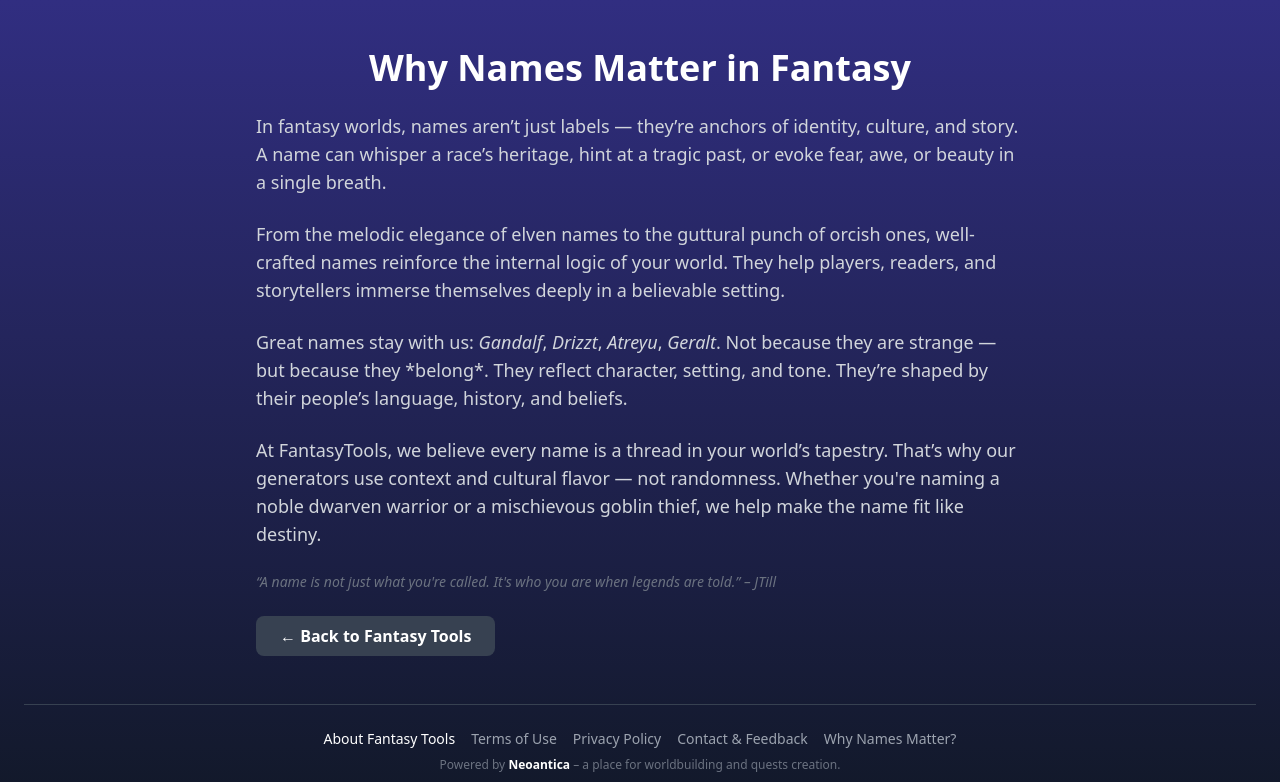
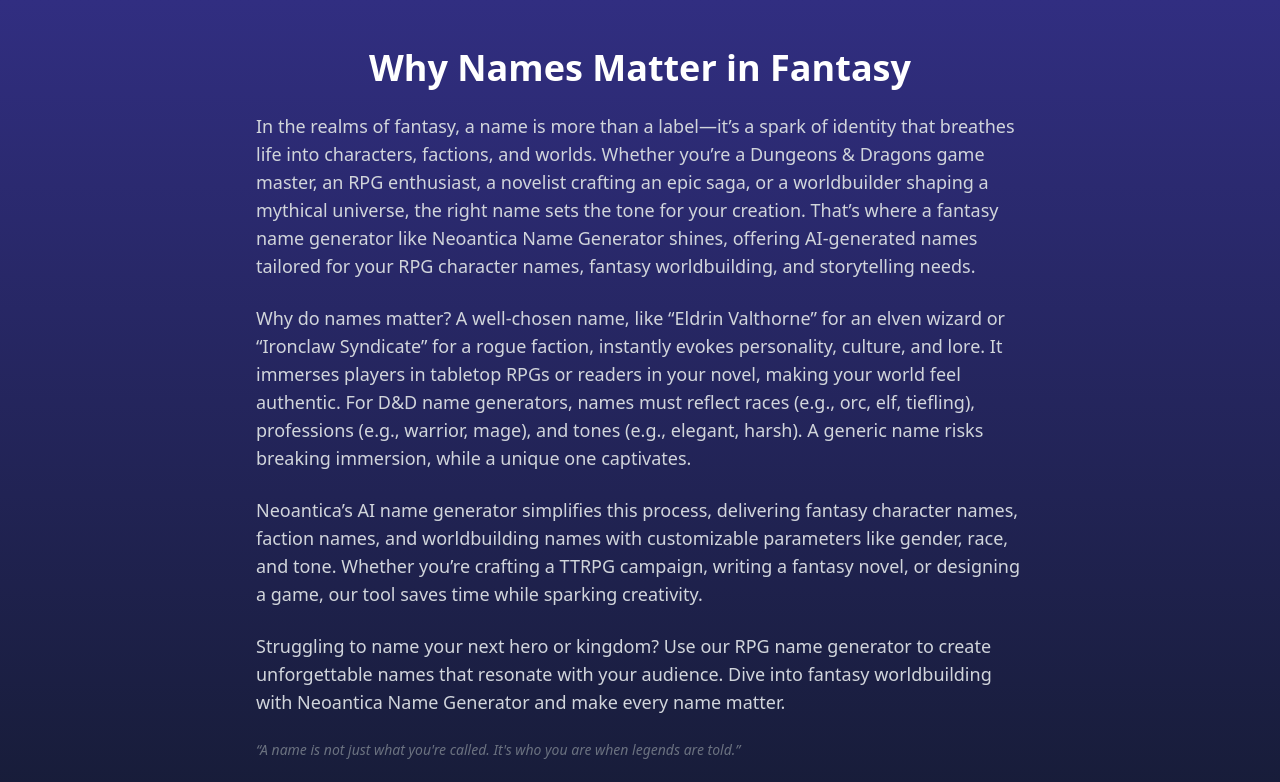
Before and after one commit to JiriTill/fantasytools, a React (Vite) app in the folder client/: page /why-names-matter in a window 1280 px wide. Shown: the top 782 px of the page. Built offline with nearby package versions, Linux system fonts and the light colour scheme.

Commit message:
Update WhyNamesMatter.jsx

```diff
--- a/client/src/pages/WhyNamesMatter.jsx
+++ b/client/src/pages/WhyNamesMatter.jsx
@@ -31,23 +31,23 @@ export default function WhyNamesMatter() {
         </h1>
 
         <p className="text-lg text-gray-300">
-          In fantasy worlds, names aren’t just labels — they’re anchors of identity, culture, and story. A name can whisper a race’s heritage, hint at a tragic past, or evoke fear, awe, or beauty in a single breath.
+          In the realms of fantasy, a name is more than a label—it’s a spark of identity that breathes life into characters, factions, and worlds. Whether you’re a Dungeons & Dragons game master, an RPG enthusiast, a novelist crafting an epic saga, or a worldbuilder shaping a mythical universe, the right name sets the tone for your creation. That’s where a fantasy name generator like Neoantica Name Generator shines, offering AI-generated names tailored for your RPG character names, fantasy worldbuilding, and storytelling needs.
         </p>
 
         <p className="text-lg text-gray-300">
-          From the melodic elegance of elven names to the guttural punch of orcish ones, well-crafted names reinforce the internal logic of your world. They help players, readers, and storytellers immerse themselves deeply in a believable setting.
+          Why do names matter? A well-chosen name, like “Eldrin Valthorne” for an elven wizard or “Ironclaw Syndicate” for a rogue faction, instantly evokes personality, culture, and lore. It immerses players in tabletop RPGs or readers in your novel, making your world feel authentic. For D&D name generators, names must reflect races (e.g., orc, elf, tiefling), professions (e.g., warrior, mage), and tones (e.g., elegant, harsh). A generic name risks breaking immersion, while a unique one captivates.
         </p>
 
         <p className="text-lg text-gray-300">
-          Great names stay with us: <em>Gandalf</em>, <em>Drizzt</em>, <em>Atreyu</em>, <em>Geralt</em>. Not because they are strange — but because they *belong*. They reflect character, setting, and tone. They’re shaped by their people’s language, history, and beliefs.
+          Neoantica’s AI name generator simplifies this process, delivering fantasy character names, faction names, and worldbuilding names with customizable parameters like gender, race, and tone. Whether you’re crafting a TTRPG campaign, writing a fantasy novel, or designing a game, our tool saves time while sparking creativity.
         </p>
 
         <p className="text-lg text-gray-300">
-          At FantasyTools, we believe every name is a thread in your world’s tapestry. That’s why our generators use context and cultural flavor — not randomness. Whether you're naming a noble dwarven warrior or a mischievous goblin thief, we help make the name fit like destiny.
+          Struggling to name your next hero or kingdom? Use our RPG name generator to create unforgettable names that resonate with your audience. Dive into fantasy worldbuilding with Neoantica Name Generator and make every name matter.
         </p>
 
         <p className="italic text-sm text-gray-500">
-          “A name is not just what you're called. It's who you are when legends are told.” – JTill
+          “A name is not just what you're called. It's who you are when legends are told.”
         </p>
 
         <Link
@@ -61,10 +61,10 @@ export default function WhyNamesMatter() {
       <footer className="text-center text-sm text-gray-400 mt-12 border-t border-gray-700 pt-6 px-4 space-y-2 w-full">
         <div className="space-x-4">
           <a href="/about" className="hover:underline text-white">About Fantasy Tools</a>
+          <a href="/why-names-matter" className="hover:underline">Why Names Matter?</a>
           <a href="/terms" className="hover:underline">Terms of Use</a>
           <a href="/privacy" className="hover:underline">Privacy Policy</a>
           <a href="/contact" className="hover:underline">Contact & Feedback</a>
-          <a href="/why-names-matter" className="hover:underline">Why Names Matter?</a>
         </div>
         <p className="text-xs text-gray-500">
           Powered by{' '}
```
